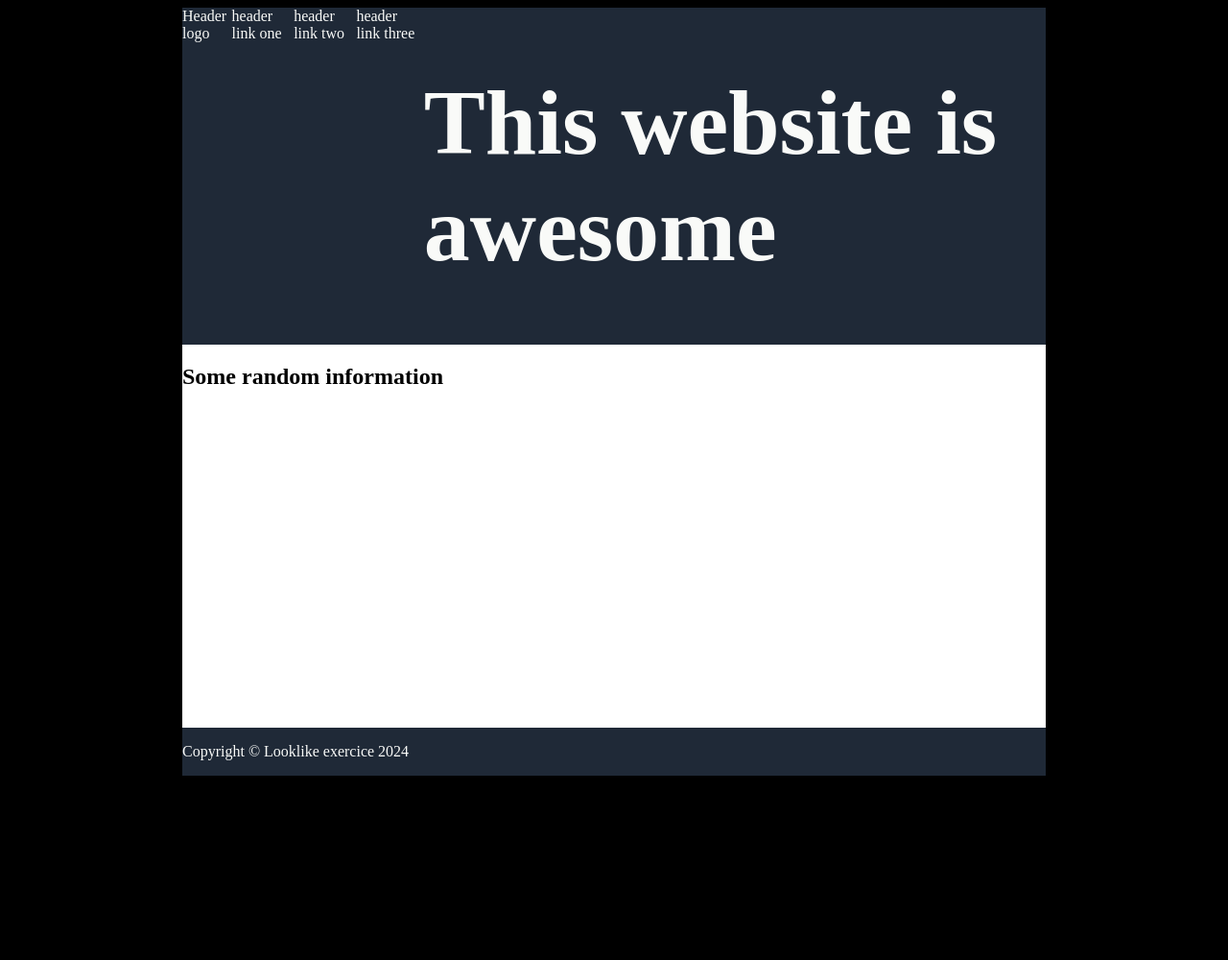
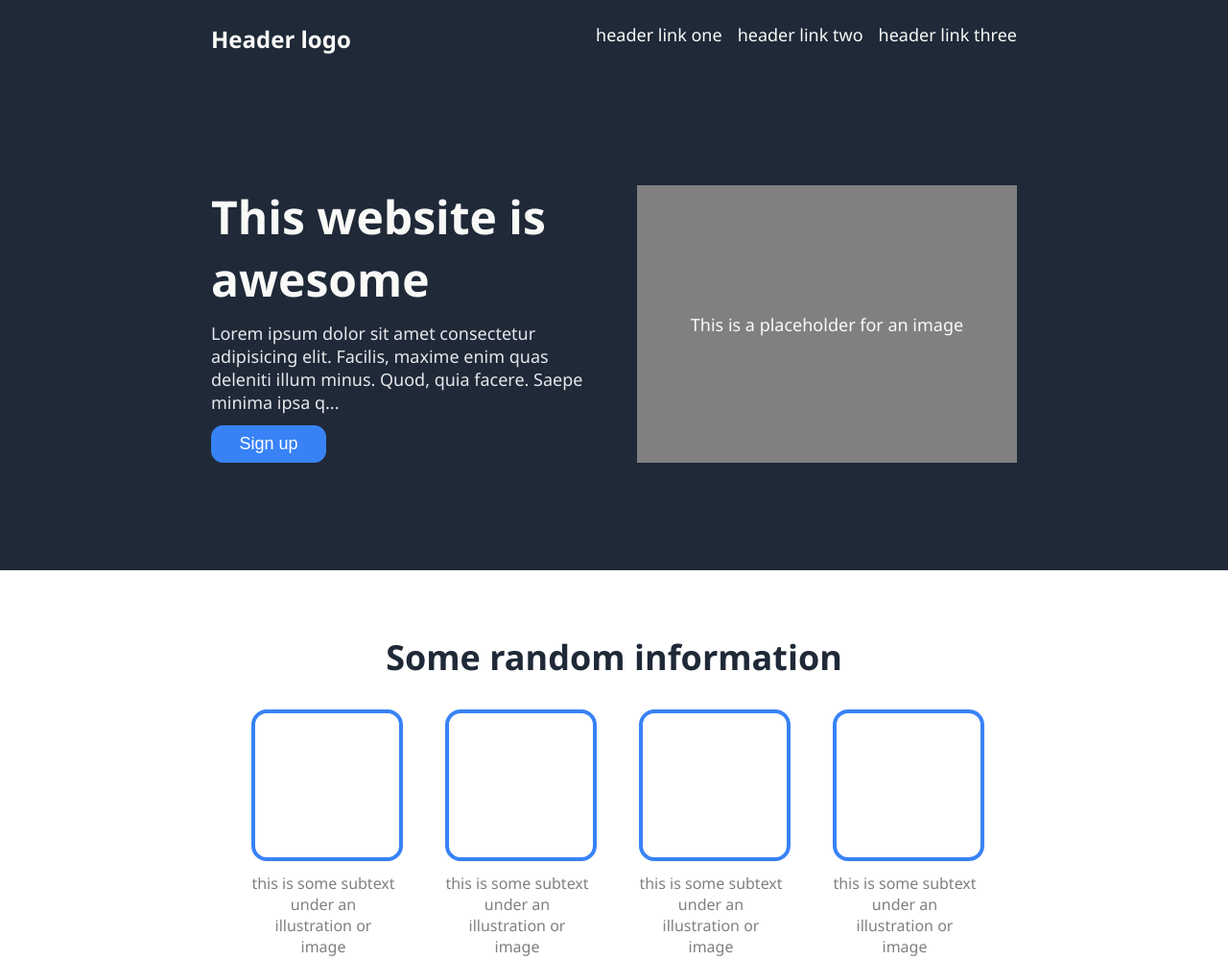
Before and after one commit to gael-pri/odin-landing-page, a plain HTML site: page index.html in a window 1280 px wide. Shown: the top 1000 px of the page at 96% size. Before the commit the page ends 816 px from the top, so only its background shows below. Drawn offline with Linux system fonts and the light colour scheme.

Commit message:
Ultimates changes before finishing
Nothing particular to say, juste going on to make it similar

```diff
--- a/index.html
+++ b/index.html
@@ -11,23 +11,57 @@
         <div class="hero">
             <div class="nav">
                 <div class="logo">Header logo</div>
-                <div class="header-link">header link one</div>
-                <div class="header-link">header link two</div>
-                <div class="header-link">header link three</div>
+                <div class="links">
+                    <div class="header-link">header link one</div>
+                    <div class="header-link">header link two</div>
+                    <div class="header-link">header link three</div>
+                </div>
             </div>
             <div class="header">
-                <h1>This website is awesome</h1>
+                <div class="left">
+                    <h1>This website is awesome</h1>
+                    <p>Lorem ipsum dolor sit amet consectetur adipisicing elit. Facilis, maxime enim quas deleniti illum minus. Quod, quia facere. Saepe minima ipsa q...</p>
+                    <button>Sign up</button>
+                </div>
+                <div class="right">
+                    <p>This is a placeholder for an image</p>
+                </div>
             </div>
         </div>
         <div class="main">
             <div class="first-block">
                 <h2>Some random information</h2>
+                <div class="information">
+                    <div class="illustration">
+                        <div class="image"></div>
+                        <p>this is some subtext under an illustration or image</p>
+                    </div>
+                    <div class="illustration">
+                        <div class="image"></div>
+                        <p>this is some subtext under an illustration or image</p>
+                    </div>
+                    <div class="illustration">
+                        <div class="image"></div>
+                        <p>this is some subtext under an illustration or image</p>
+                    </div>
+                    <div class="illustration">
+                        <div class="image"></div>
+                        <p>this is some subtext under an illustration or image</p>
+                    </div>
+                </div>
             </div>
             <div class="second-block">
-
+                <div class="citation"><p>Lorem ipsum dolor sit amet consectetur adipisicing elit. Hic, velit? Sint neque unde corporis et sit atque voluptas, rerum veniam quam fugiat a, at voluptatem ea molestias modi optio. Voluptatem!</p></div>
+                <div class="auteur">Ipsum Badaboom</div>
             </div>
             <div class="third-block">
-
+                <div class="action">
+                    <div class="text">
+                        <h3>Call to action! It's time!</h3>
+                        <p>Sign up for our product</p>
+                    </div>
+                    <button class="last">Sign up</button>
+                </div>
             </div>
         </div>
         <div class="footer">
--- a/style.css
+++ b/style.css
@@ -3,10 +3,14 @@ body {
     display: flex;
     min-height: 100vh;
     justify-content: center;
+    font-family: 'Segoe UI', Roboto, Oxygen, Ubuntu, Cantarell, 'Open Sans', 'Helvetica Neue', sans-serif;
+    margin: 0;
 }
-
+h1, p {
+    margin: 0;
+}
 .container {
-    width: 900px;
+    max-width: 1440px;
     display: flex;
     flex-direction: column;
 }
@@ -15,23 +19,166 @@ body {
     display: flex;
     background-color: #1F2937;
     color : #F9FAF8;
+    flex-direction: column;
+    max-width: 1440px;
+    padding: 0 220px;
 }
 .nav {
     display: flex;
+    justify-content: space-between;
+    padding: 24px 0;
+}
+.logo {
+    display: flex;
+    font-size: 24px;
+    font-weight: 700;
+    color: #F9FAF8;
+}
+.links {
+    display: flex;
+    gap: 16px;
+}
+.header-link {
+    font-size: 18px;
 }
 .header {
-    font-size: 48px;
-    font-weight: extra-bold;
+    display: flex;
+    font-size: 24px;
+    font-weight: 900;
+    padding: 112px 0;
 }
+
+.left {
+    display: flex;
+    flex-direction: column;
+    max-width: 720px;
+    flex: 1;
+    padding-right: 48px;
+}
+.left p {
+    font-size: 18px;
+    color: #E5E7EB;
+    font-weight: 300;
+    padding: 12px 0;
+}
+button {
+    background-color: #3882F6;
+    width: 120px;
+    color: white;
+    font-weight: 400;
+    font-size: 18px;
+    border-radius: 12px;
+    padding: 8px;
+    border: 1px solid #3882F6;
+}
+.right {
+    display: flex;
+    background-color: grey;
+    max-width: 720px;
+    flex: 1;
+    justify-content: center;
+    align-items: center;
+}
+.right p {
+    font-size: 18px;
+    font-weight: 400;
+}
+
 
 .main {
     display: flex;
     background-color: white;
     color: black;
     flex: 1;
+    max-width: 1440px;
+    align-items: center;
+    flex-direction: column;
+}
+.first-block {
+    display: flex;
+    flex-direction: column;
+    align-items: center;
+    flex: 1;
+    padding: 36px 0 112px 0;
+}
+.first-block h2 {
+    font-size: 36px;
+    font-weight: 700;
+    color: #1F2937;
+}
+.first-block .information {
+    display: flex;
+    column-gap: 52px;
+}
+.illustration {
+    flex-direction: column;
+    width: 150px;
+}
+.illustration p {
+    margin-top : 12px;
+    color: grey;
+    text-align: center;
+}
+.image {
+    border: 4px solid #3882F6;
+    border-radius: 16px;
+    width: 150px;
+    height: 150px;
+}
+.second-block {
+    display: flex;
+    align-items: center;
+    flex: 1;
+    padding: 36px 0 112px 0;
+    background-color: #E5E7EB;
+    flex-direction: column;
+}
+.citation {
+    padding: 0 350px;
+    font-size: 36px;
+    font-weight: 100;
+    font-style: italic;
+}
+.auteur {
+    font-weight: 500;
+    font-size: 24px;
+    display: flex;
+    width: 50%;
+    justify-content: flex-end;
+}
+
+.third-block {
+    display: flex;
+    flex: 1;
+
+}
+.action {
+    display: flex;
+    background-color: #3882F6;
+    border-radius: 12px;
+    max-width: 1440px;
+    padding: 42px 220px;
+    margin: 75px 0;
+    color: white;
+    justify-content: space-between;
+    flex: 1;
+    align-items: center;
+}
+.text {
+    display: flex;
+    flex-direction: column;
+    flex: 8;
+}
+.last {
+    display: flex;
+    flex: 2;
+    border: 2px solid white;
 }
 .footer {
     background-color: #1F2937;
     color : #F9FAF8;
     display: flex;
+    justify-content: center;
+    padding: 42px 0;
+    font-size: 18px;
 }
```
